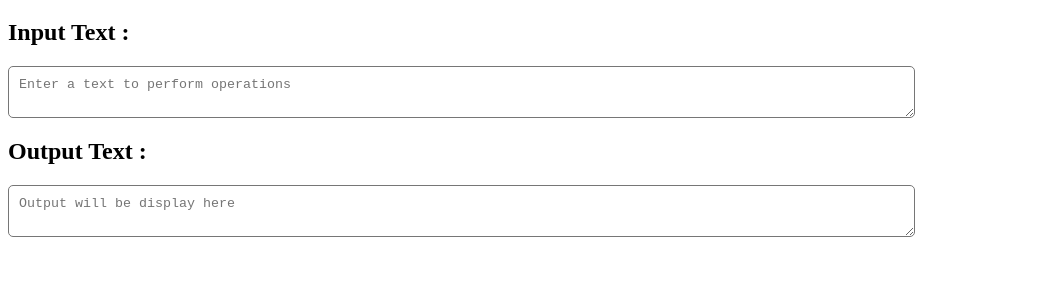
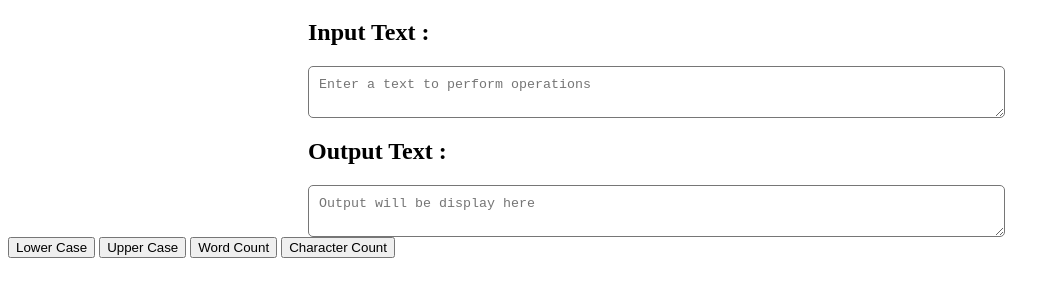
Before and after one commit to GitanjaliSase/Assignment-29, a plain HTML site: page index.html in a window 1280 px wide. Shown: the part 61-358 px from the top of the page, without its empty margins (0-1060 px from the left). Drawn offline with Linux system fonts and the light colour scheme.

Commit message:
button add

```diff
--- a/index.html
+++ b/index.html
@@ -12,13 +12,23 @@
           padding: 10px;
           border-radius:5px;
         }
+        .text-box{
+          margin-left: 300px;
+        }
     </style>
 </head>
 <body>
 <h1 class="text-center">Text Operations</h1>
+<div class="text-box">
  <h2>Input Text : </h2>
   <textarea id="input" placeholder="Enter a text to perform operations"></textarea>
  <h2>Output Text :</h2>
    <textarea id="output" placeholder="Output will be display here"></textarea>
+</div>
+<button>Lower Case</button>
+<button>Upper Case</button>
+<button>Word Count</button>
+<button>Character Count</button>
+
 </body>
 </html>
```
